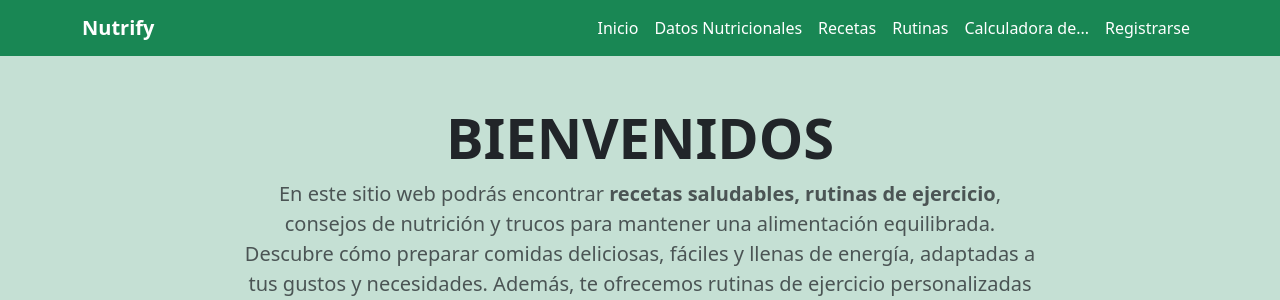
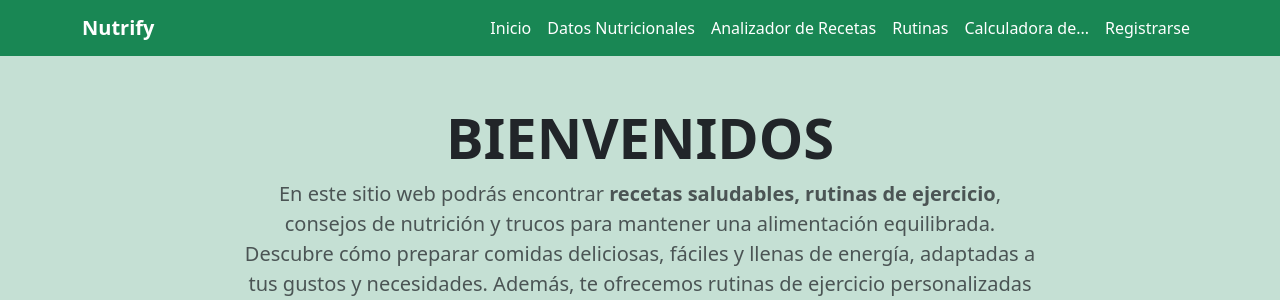
Before and after one commit to NeydaJimenez/nutriApp_JR, a Flask app: page / in a window 1280 px wide. Shown: the top 300 px of the page. Run offline with Flask 3, Linux system fonts and the light colour scheme.

Commit message:
actualizacion

```diff
--- a/templates/base.html
+++ b/templates/base.html
@@ -18,7 +18,7 @@
                 <ul class="navbar-nav">
                     <li class="nav-item"><a class="nav-link text-white" href="{{ url_for('index') }}">Inicio</a></li>
                     <li class="nav-item"><a class="nav-link text-white" href="{{ url_for('datos_nutricionales') }}">Datos Nutricionales</a></li>
-                    <li class="nav-item"><a class="nav-link text-white" href="#">Recetas</a></li>
+                    <li class="nav-item"><a class="nav-link text-white" href="#">Analizador de Recetas</a></li>
                     <li class="nav-item"><a class="nav-link text-white" href="#">Rutinas</a></li>
                     <li class="nav-item"><a class="nav-link text-white" href="#">Calculadora de...</a></li>
 
```
